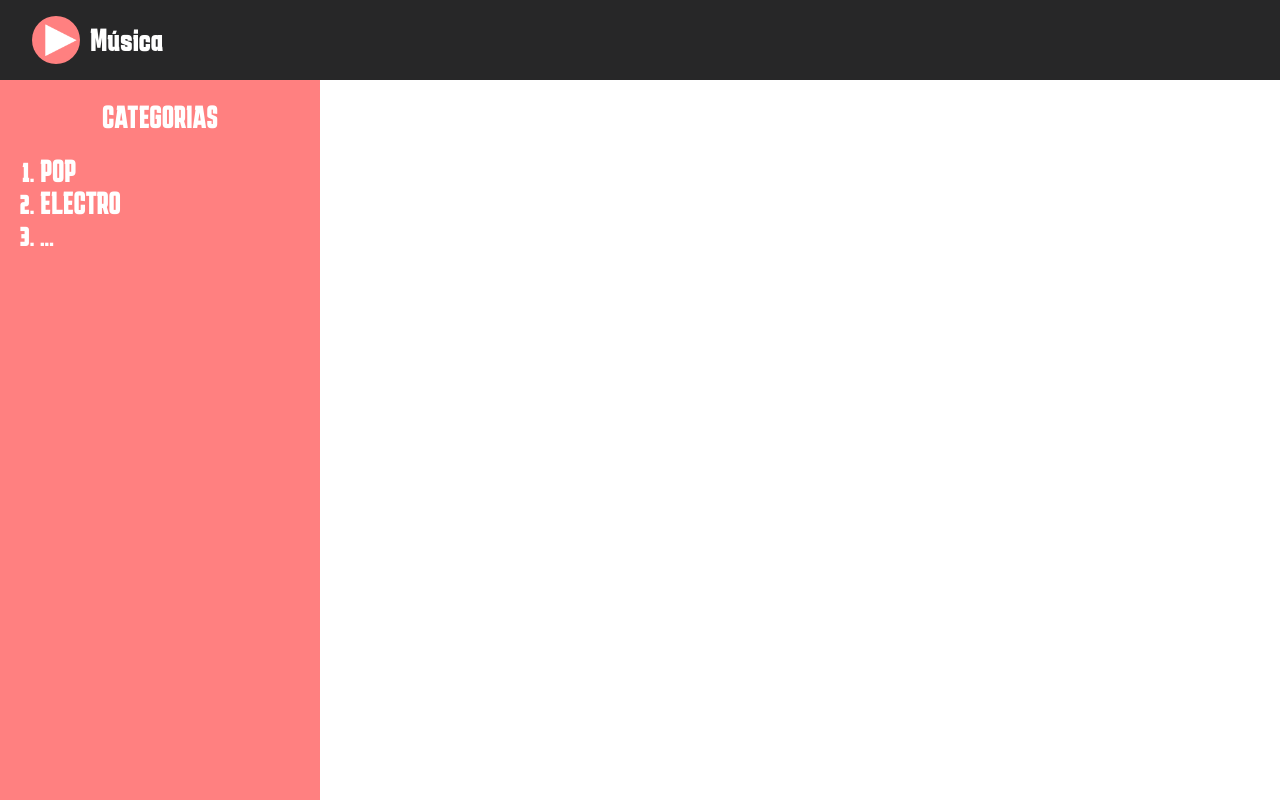
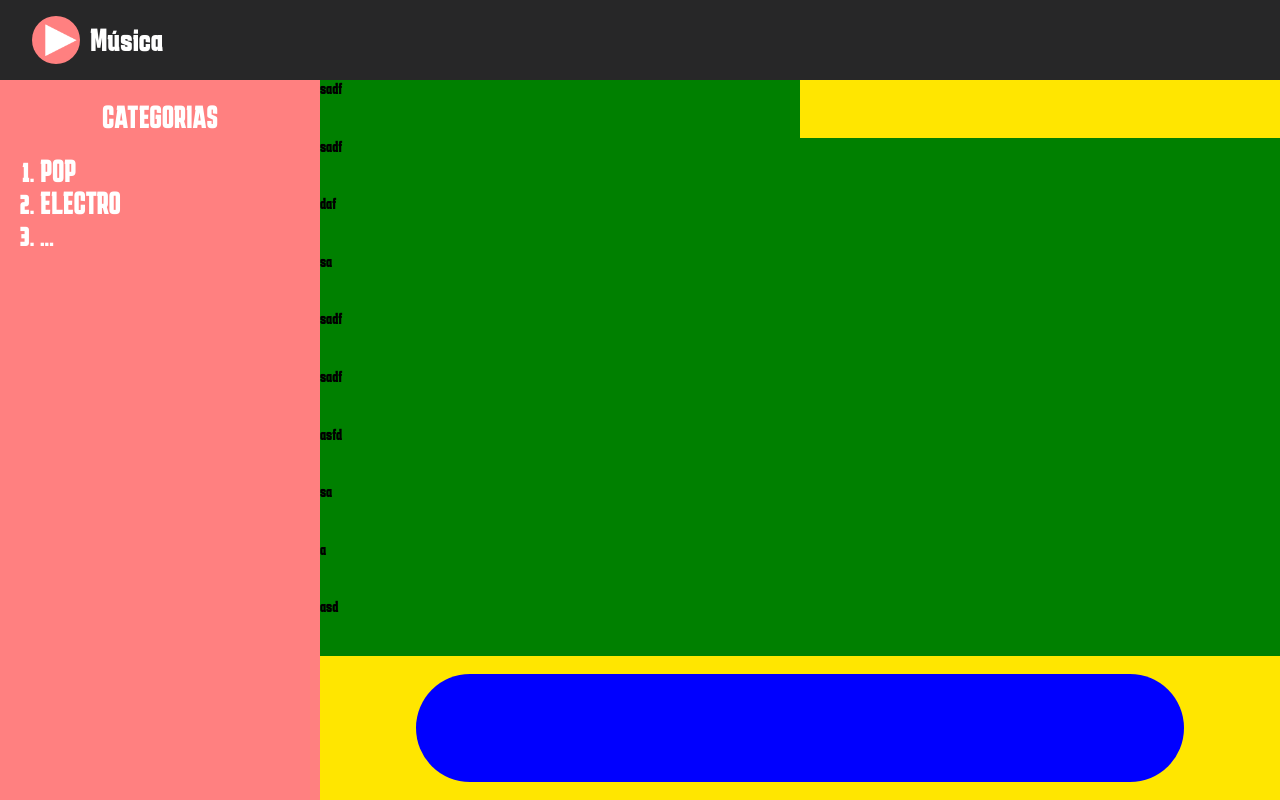
Before and after one commit to joseantoniorbieshna/2223-PI-EquipoB, a React (Vite) app in the folder frontend/react-web/: page /home in a window 1280 px wide. Built offline with nearby package versions, Linux system fonts and the light colour scheme.

Commit message:
Distribution css home

```diff
--- a/frontend/react-web/src/components/MusicContainer/MusicContainer.css
+++ b/frontend/react-web/src/components/MusicContainer/MusicContainer.css
@@ -12,22 +12,35 @@ main{
     height: 100%;
     width: 25%;
 }
+
 .categorias ol li{
     text-align: left;
     font-size: 2rem;
 }
-  .music_container{
+
+.music_manage_container{
+    display: flex;
+    flex-direction: column;
     width: 70%;
-    background-color: white;
+    background-color: rgb(255, 230, 0);
+    color: black;
+    flex-grow: 1;
 }
 
+.music_container{
+    height: 80%;
+    width: 100%;
+    overflow: hidden;
+    overflow-y: scroll;
 
-  .music_container p{
-    margin: 0;
 }
 
-
-  .music_container{
-    background-color: white;
-    flex-grow: 1;
+.reproductor{
+    background-color: blue;
+    height: 15%;
+    width: 80%;
+    margin: auto;
+    display: flex;
+    justify-content: center;
+    border-radius: 100px;
 }
--- a/frontend/react-web/src/components/MusicContainer/MusicContainer.jsx
+++ b/frontend/react-web/src/components/MusicContainer/MusicContainer.jsx
@@ -11,8 +11,28 @@ export default function MusicContainer(){
                 <li>...</li>
             </ol>
         </div>
-        <div className="music_container">
-            aaaa
+        <div className="music_manage_container">
+            <div className="music_container" >
+                <div style={{backgroundColor: 'green', height: '10%', width: "50%"}}>sadf</div>
+                <div style={{backgroundColor: 'green', height: '10%', width: "100%"}}>sadf</div>
+                <div style={{backgroundColor: 'green', height: '10%', width: "100%"}}>daf</div>
+                <div style={{backgroundColor: 'green', height: '10%', width: "100%"}}>sa</div>
+                <div style={{backgroundColor: 'green', height: '10%', width: "100%"}}>sadf</div>
+                <div style={{backgroundColor: 'green', height: '10%', width: "100%"}}>sadf</div>
+                <div style={{backgroundColor: 'green', height: '10%', width: "100%"}}>asfd</div>
+                <div style={{backgroundColor: 'green', height: '10%', width: "100%"}}>sa</div>
+                <div style={{backgroundColor: 'green', height: '10%', width: "100%"}}>a</div>
+                <div style={{backgroundColor: 'green', height: '10%', width: "100%"}}>asd</div>
+                <div style={{backgroundColor: 'green', height: '10%', width: "100%"}}>sadf</div>
+                <div style={{backgroundColor: 'green', height: '10%', width: "100%"}}>dsaf</div>
+                <div style={{backgroundColor: 'green', height: '10%', width: "100%"}}>sadf</div>
+                <div style={{backgroundColor: 'green', height: '10%', width: "100%"}}>safd</div>
+                <div style={{backgroundColor: 'green', height: '10%', width: "100%"}}>asfdsa</div>
+                <div style={{backgroundColor: 'green', height: '10%', width: "100%"}}>asfdas</div>
+
+
+            </div>
+            <div className="reproductor"></div>
         </div>
     </main>
     )
```
Lines whose indentation alone changed are shown as unchanged.
